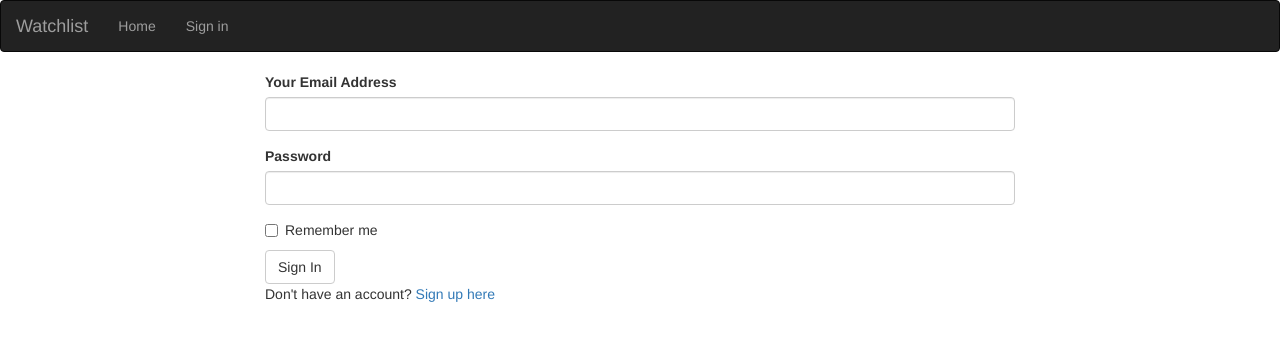
After one commit to macymuhia/Watchlist-Persistent, a Flask app: page /authenticate/login in a window 1280 px wide. The commit adds this page. Shown: the top 341 px of the page. Run offline with Flask 2, Linux system fonts and the light colour scheme; some libraries are stand-ins or nearby versions.

```diff
--- a/app/auth/__init__.py
+++ b/app/auth/__init__.py
@@ -2,4 +2,4 @@ from flask import Blueprint
 
 auth = Blueprint('auth', __name__)
 
-from . import views
+from . import views, forms
--- /dev/null
+++ b/app/auth/forms.py
@@ -0,0 +1,24 @@
+from flask_wtf import FlaskForm
+from wtforms import StringField, PasswordField, SubmitField, BooleanField
+from wtforms.validators import Required, Email,EqualTo
+from ..models import User
+from wtforms import ValidationError
+
+
+class LoginForm(FlaskForm):
+    email = StringField('Your Email Address',validators=[Required(),Email()])
+    password = PasswordField('Password',validators =[Required()])
+    remember = BooleanField('Remember me')
+    submit = SubmitField('Sign In')
+
+
+class RegistrationForm(FlaskForm):
+    email = StringField('Your Email address', validators=[Required(), Email()])
+    username = StringField('Enter your username', validators=[Required()])
+    password = PasswordField('Password', validators=[Required(), EqualTo('password_confirm', message='Passwords must match')])
+    password_confirm = PasswordField('Confirm Password', validators=[Required()])
+    submit = SubmitField('Sign Up')
+
+    def validate_email(self, data_field):
+        if User.query.filter_by(email=data_field.data).first():
+            raise ValidationError('That username is taken')
--- a/app/auth/views.py
+++ b/app/auth/views.py
@@ -1,6 +1,40 @@
-from flask import render_template
+from flask import render_template, redirect, url_for, flash,request
+from flask_login import login_user, logout_user, login_required
 from . import auth
+from ..models import User
+from .forms import LoginForm, RegistrationForm
+from .. import db
 
-@auth.route('/login')
+@auth.route('/login', methods=['GET','POST'])
 def login():
-    return render_template('auth/login.html')
+    login_form = LoginForm()
+    if login_form.validate_on_submit():
+        user = User.query.filter_by(email = login_form.email.data).first()
+        if user is not None and user.verify_password(login_form.password.data):
+            login_user(user,login_form.remember.data)
+            return redirect(request.args.get('next') or url_for('main.index'))
+
+        flash('Invalid username or Password')
+
+    title = "watchlist login"
+    return render_template('auth/login.html',login_form = login_form,title=title)
+
+
+@auth.route('/register', methods=['GET', 'POST'])
+def register():
+    form = RegistrationForm()
+    if form.validate_on_submit():
+        user = User(email=form.email.data, username=form.username.data, password=form.password.data)
+        db.session.add(user)
+        db.session.commit()
+        return redirect(url_for('auth.login'))
+
+    title="New Account"
+    return render_template('auth/register.html',registration_form=form)
+
+
+@auth.route('/logout')
+@login_required
+def logout():
+    logout_user()
+    return redirect(url_for("main.index"))
--- /dev/null
+++ b/app/templates/auth/auth-base.html
@@ -0,0 +1 @@
+{% extends 'bootstrap/base.html'%}
--- /dev/null
+++ b/app/templates/auth/login.html
@@ -0,0 +1,20 @@
+{% extends 'base.html' %} {% import 'bootstrap/wtf.html' as wtf%} {% block content %}
+<div class="container">
+    <div class="row">
+        <div class="col-md-2"> </div>
+        <div class="col-md-8">
+            <!--Flash message -->
+            {% for message in get_flashed_messages() %}
+            <div class="alert alert-danger">
+                <button type="button" class="close" data-dismiss="alert">&times;</button> {{ message }}
+            </div>
+            {% endfor %}
+            <!-- Login form -->
+            {{ wtf.quick_form(login_form) }}
+            <p> Don't have an account? <a href="{{url_for('auth.register')}}">Sign up here</a></p>
+        </div>
+        <div clas="col-md-2"> </div>
+    </div>
+</div>
+
+{% endblock %}
--- a/app/templates/navbar.html
+++ b/app/templates/navbar.html
@@ -12,6 +12,12 @@
         <div class="navbar-collapse collapse">
             <ul class="nav navbar-nav">
                 <li><a href="/">Home</a></li>
+                {% if current_user.is_authenticated %}
+                <li style="color:white;padding:15px;">{{ current_user.username }}</li>
+                <li><a href="{{url_for('auth.logout')}}">Sign out</a></li>
+                {% else %}
+                <li><a href="{{url_for('auth.login')}}">Sign in</a></li>
+                {% endif %}
         </div>
 
     </div>
--- a/manage.py
+++ b/manage.py
@@ -1,5 +1,5 @@
+from app import create_app, db
 from flask_script import Manager, Server
-from app import create_app, db
 from app.models import User, Role
 from flask_migrate import Migrate, MigrateCommand
 
```
Also changed, not shown: app/__init__.py (+8 -1 lines), app/main/views.py (+6 -7 lines), app/models.py (+16 -7 lines), app/templates/auth/register.html (added, +16 -0 lines), migrations/versions/f69d77cb3df9_add_emailcolumn_and_login_migration.py (added, +34 -0 lines).
